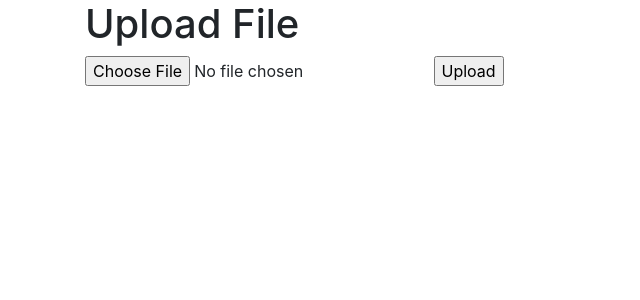
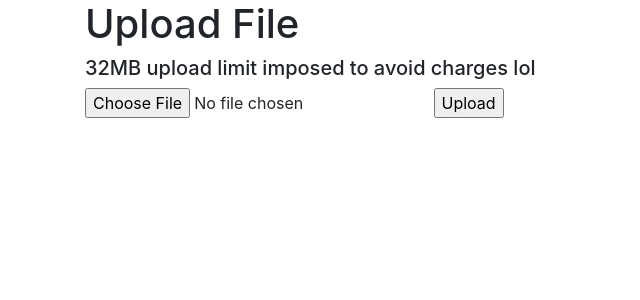
Before and after one commit to xhoodie123/iBox-Flask-, a Flask app: page /uploadfile in a window 1280 px wide. Shown: the part 56-356 px from the top of the page, without its empty margins (0-640 px from the left). Run offline with Flask 2, Linux system fonts and the light colour scheme; some libraries are stand-ins or nearby versions.

Commit message:
Update upload_file.html

```diff
--- a/website/templates/upload_file.html
+++ b/website/templates/upload_file.html
@@ -2,6 +2,7 @@
 
 {% block content %}
 <h1>Upload File</h1>
+<h5>32MB upload limit imposed to avoid charges lol</h5>
 <form action="" method=post enctype=multipart/form-data>
 	<p><input type=file name=file>
 		<input type=submit value=Upload>
```
